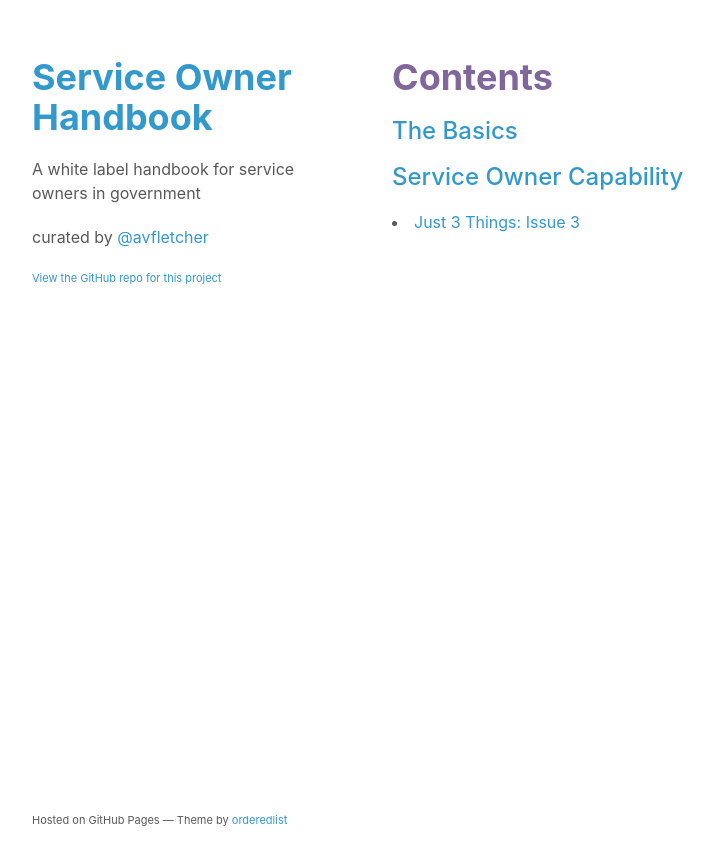
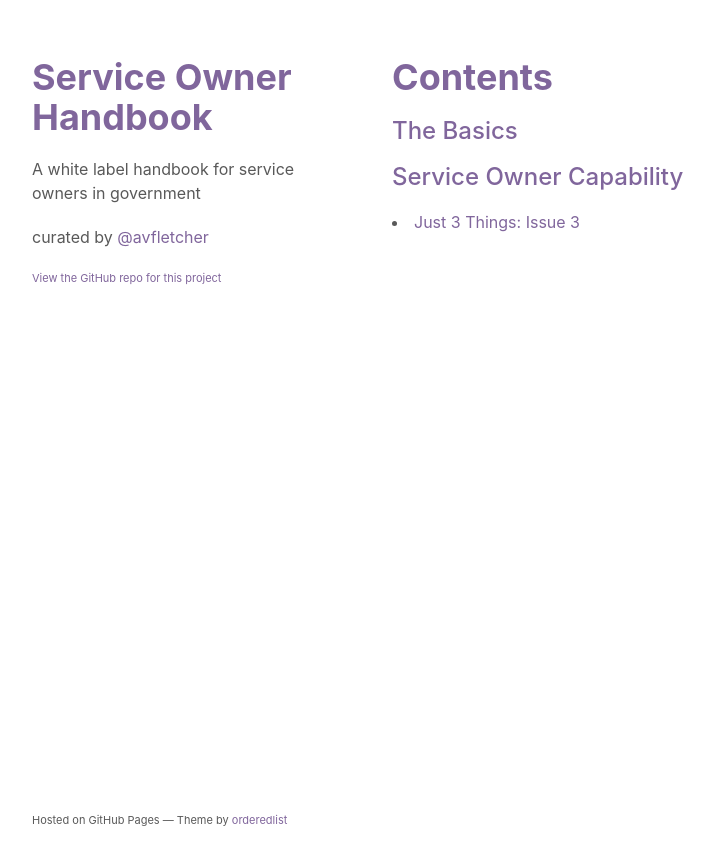
Before and after one commit to audreefletcher/service_owner_handbook, a Jekyll site: the page built from index.html, in a window 1280 px wide. Shown: the top 865 px of the page, without its empty margins (178-891 px from the left). Built offline with Jekyll 4.4.1, drawn with Linux system fonts in a browser that asks for light colours.

Commit message:
colors again

```diff
--- a/stylesheets/styles.css
+++ b/stylesheets/styles.css
@@ -36,7 +36,7 @@
 }
 
 a {
-  color: #39c;
+  color: #80669c;
   text-decoration: none;
 }
 
@@ -157,7 +157,7 @@
 header h1 {
   font-size: 36px;
   font-weight: 650;
-  color: #2271AF;
+  color: #80669c;
 }
 
 strong {
```
